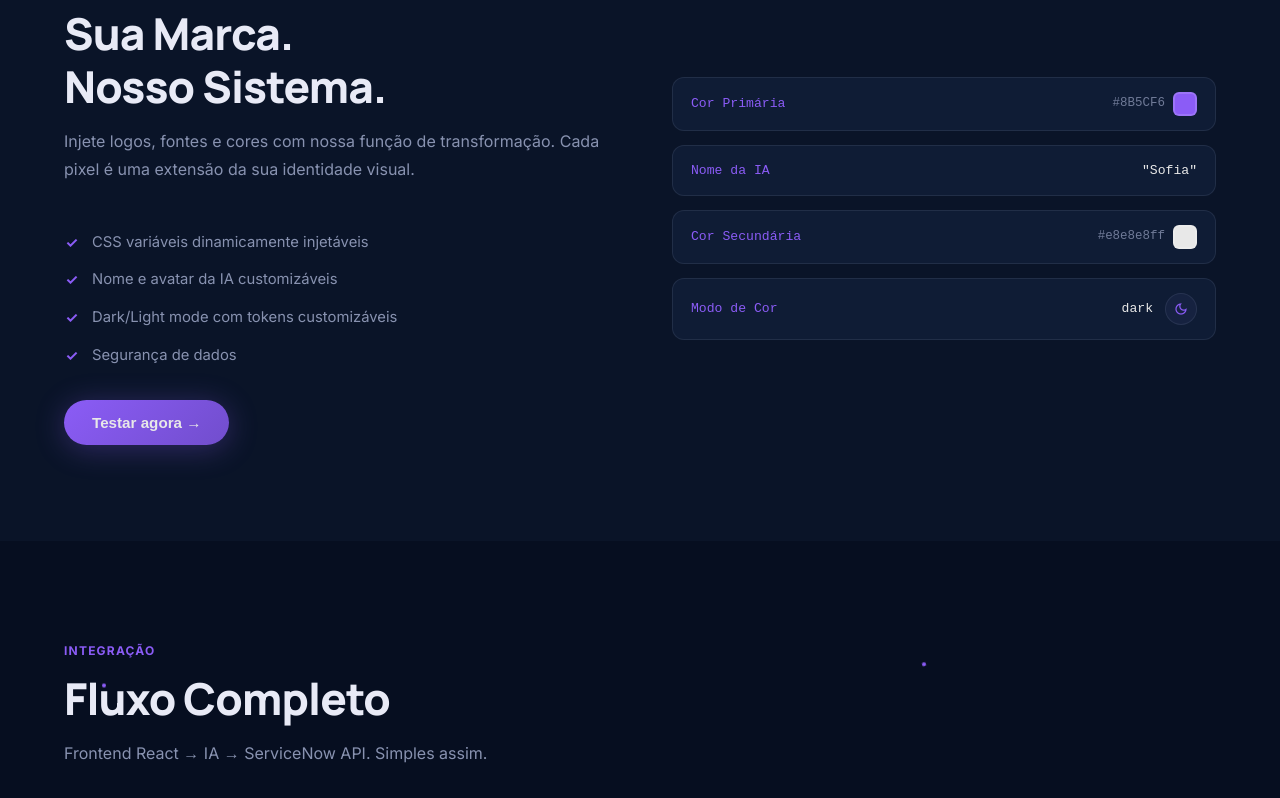
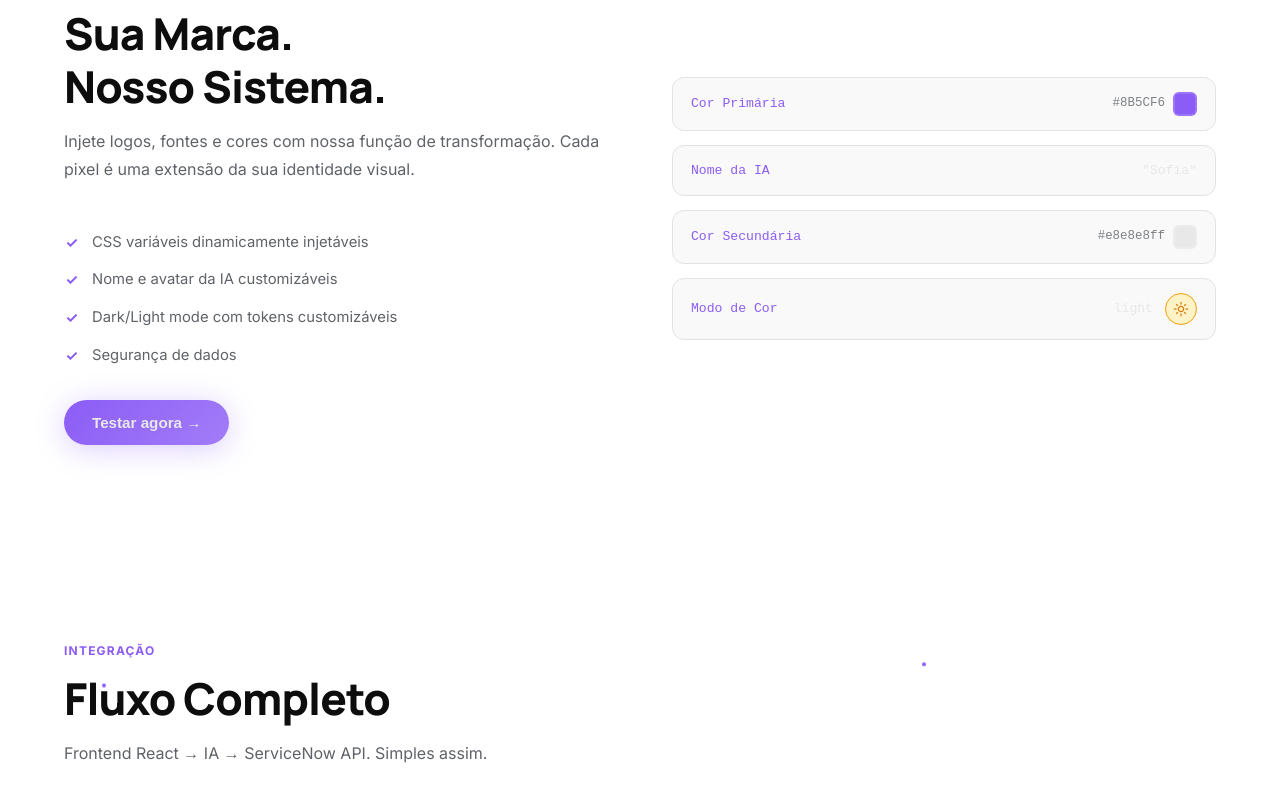
Before and after one commit to ThiagoVenturaV/serviceflow, a React (Vite) app: page / in a window 1280 px wide. Shown: the part 3268-4066 px from the top of the page. Built offline with nearby package versions, Linux system fonts and the light colour scheme.

Commit message:
style: reformula layout e cores do chat para padrao limpo ChatGPT/Gemini com suporte a modo claro/escuro nativo e persistência da marca

```diff
--- a/src/App.jsx
+++ b/src/App.jsx
@@ -21,6 +21,66 @@ export default function App() {
         setUser(JSON.parse(stored));
       }
     } catch { /* ignora */ }
+  }, []);
+
+  // Recupera e aplica configurações de tema/marca ao iniciar
+  useEffect(() => {
+    const root = document.documentElement;
+
+    const hexToRgb = (hex) => {
+      const h = hex.replace('#', '');
+      const r = parseInt(h.substring(0, 2), 16);
+      const g = parseInt(h.substring(2, 4), 16);
+      const b = parseInt(h.substring(4, 6), 16);
+      return `${r},${g},${b}`;
+    };
+
+    try {
+      const storedBrand = localStorage.getItem('sf_brand_config');
+      if (storedBrand) {
+        const brand = JSON.parse(storedBrand);
+        root.style.setProperty('--primary', brand.primary);
+        root.style.setProperty('--primary-dim', brand.primary + 'cc');
+        root.style.setProperty('--primary-rgb', hexToRgb(brand.primary));
+        root.style.setProperty('--tertiary', brand.secondary);
+        root.style.setProperty('--tertiary-rgb', hexToRgb(brand.secondary));
+
+        if (brand.colorMode === 'light') {
+          root.classList.add('light-theme');
+          root.classList.remove('dark-theme');
+        } else {
+          root.classList.add('dark-theme');
+          root.classList.remove('light-theme');
+        }
+        return;
+      }
+    } catch {}
+
+    // Fallback: usar preferência do dispositivo
+    const systemPrefersLight = window.matchMedia && window.matchMedia('(prefers-color-scheme: light)').matches;
+    if (systemPrefersLight) {
+      root.classList.add('light-theme');
+      root.classList.remove('dark-theme');
+    } else {
+      root.classList.add('dark-theme');
+      root.classList.remove('light-theme');
+    }
+
+    const mediaQuery = window.matchMedia('(prefers-color-scheme: light)');
+    const handleChange = (e) => {
+      const storedBrand = localStorage.getItem('sf_brand_config');
+      if (storedBrand) return; // Não sobrescreve se houver config salva
+      if (e.matches) {
+        root.classList.add('light-theme');
+        root.classList.remove('dark-theme');
+      } else {
+        root.classList.add('dark-theme');
+        root.classList.remove('light-theme');
+      }
+    };
+
+    mediaQuery.addEventListener('change', handleChange);
+    return () => mediaQuery.removeEventListener('change', handleChange);
   }, []);
 
   const navigateTo = (target) => {
--- a/src/index.css
+++ b/src/index.css
@@ -7,53 +7,6 @@
 
 /* ── Design Tokens ── */
 :root {
-  /* Colors. */
-  --background: #060e20;
-  --surface: #060e20;
-  --surface-bright: #1f2b49;
-  --surface-container: #0f1930;
-  --surface-container-high: #141f38;
-  --surface-container-highest: #192540;
-  --surface-container-low: #091328;
-  --surface-container-lowest: #000000;
-  --surface-dim: #060e20;
-  --surface-tint: #ba9eff;
-  --surface-variant: #192540;
-
-  --primary: #ba9eff;
-  --primary-container: #ae8dff;
-  --primary-dim: #8455ef;
-  --primary-fixed: #ae8dff;
-  --primary-fixed-dim: #a27cff;
-  --primary-rgb: 139, 92, 246;
-
-  --secondary: #c7c3fe;
-  --secondary-rgb: 199, 195, 254;
-  --secondary-container: #444173;
-  --secondary-dim: #b9b6ef;
-
-  --tertiary: #8ce7ff;
-  --tertiary-rgb: 140, 231, 255;
-  --tertiary-container: #53ddfc;
-  --tertiary-dim: #40ceed;
-
-  --on-background: #dee5ff;
-  --on-surface: #dee5ff;
-  --on-surface-variant: #a3aac4;
-  --on-primary: #39008c;
-  --on-primary-container: #2b006e;
-  --on-primary-fixed: #ffffff;
-  --on-secondary: #3f3c6e;
-  --on-secondary-container: #cfcbff;
-  --on-tertiary: #005464;
-  --on-tertiary-container: #004b58;
-
-  --outline: #6d758c;
-  --outline-variant: #40485d;
-
-  --error: #ff6e84;
-  --on-error: #490013;
-
   /* Typography */
   --font-headline: 'Manrope', sans-serif;
   --font-body: 'Inter', sans-serif;
@@ -78,9 +31,166 @@
   --radius-full: 9999px;
 
   /* Brand injection points (white-label) */
-  --brand-primary: #8b5cf6;
   --brand-radius: var(--radius-full);
   --ai-name: 'Sofia';
+
+  /* DEFAULT COLOR SCHEME: DARK (ChatGPT/Gemini Style) */
+  --background: #0d0d0d;
+  --surface: #0d0d0d;
+  --surface-bright: #1f1f1f;
+  --surface-container: #171717;
+  --surface-container-high: #212121;
+  --surface-container-highest: #2a2a2a;
+  --surface-container-low: #090909;
+  --surface-container-lowest: #000000;
+  --surface-dim: #0d0d0d;
+
+  --on-background: #ececec;
+  --on-surface: #ececec;
+  --on-surface-variant: #b4b4b4;
+  --outline: #5f6368;
+  --outline-variant: #2f2f2f;
+
+  --primary: #3b82f6;
+  --primary-dim: rgba(59, 130, 246, 0.8);
+  --primary-rgb: 59, 130, 246;
+
+  --secondary: #e5e7eb;
+  --secondary-rgb: 229, 231, 235;
+  --secondary-container: #374151;
+  --secondary-dim: #d1d5db;
+
+  --tertiary: #ececec;
+  --tertiary-rgb: 236, 236, 236;
+  --on-primary: #ffffff;
+
+  --error: #ff6e84;
+  --on-error: #490013;
+
+  --chat-user-bubble: #2f2f2f;
+  --chat-user-bubble-text: #ececec;
+  --chat-assistant-bubble: transparent;
+  --chat-assistant-bubble-text: #ececec;
+
+  --nav-bg: rgba(13, 13, 13, 0.85);
+}
+
+/* ── Light Mode System Preference Fallback ── */
+@media (prefers-color-scheme: light) {
+  :root {
+    --background: #ffffff;
+    --surface: #ffffff;
+    --surface-bright: #f9f9f9;
+    --surface-container: #f9f9f9;
+    --surface-container-high: #f0f0f0;
+    --surface-container-highest: #e3e3e3;
+    --surface-container-low: #ffffff;
+    --surface-container-lowest: #f9f9f9;
+    --surface-dim: #f9f9f9;
+
+    --on-background: #0d0d0d;
+    --on-surface: #0d0d0d;
+    --on-surface-variant: #5f6368;
+    --outline: #b4b4b4;
+    --outline-variant: #e3e3e3;
+
+    --primary: #1a73e8;
+    --primary-dim: rgba(26, 115, 232, 0.8);
+    --primary-rgb: 26, 115, 232;
+
+    --secondary: #374151;
+    --secondary-rgb: 55, 65, 81;
+    --secondary-container: #f3f4f6;
+    --secondary-dim: #4b5563;
+
+    --tertiary: #0d0d0d;
+    --tertiary-rgb: 13, 13, 13;
+    --on-primary: #ffffff;
+
+    --chat-user-bubble: #f4f4f4;
+    --chat-user-bubble-text: #0d0d0d;
+    --chat-assistant-bubble: transparent;
+    --chat-assistant-bubble-text: #0d0d0d;
+
+    --nav-bg: rgba(255, 255, 255, 0.85);
+  }
+}
+
+/* ── Explicit Class Overrides (from LandingPage configs / localStorage) ── */
+html.light-theme {
+  --background: #ffffff;
+  --surface: #ffffff;
+  --surface-bright: #f9f9f9;
+  --surface-container: #f9f9f9;
+  --surface-container-high: #f0f0f0;
+  --surface-container-highest: #e3e3e3;
+  --surface-container-low: #ffffff;
+  --surface-container-lowest: #f9f9f9;
+  --surface-dim: #f9f9f9;
+
+  --on-background: #0d0d0d;
+  --on-surface: #0d0d0d;
+  --on-surface-variant: #5f6368;
+  --outline: #b4b4b4;
+  --outline-variant: #e3e3e3;
+
+  --primary: #1a73e8;
+  --primary-dim: rgba(26, 115, 232, 0.8);
+  --primary-rgb: 26, 115, 232;
+
+  --secondary: #374151;
+  --secondary-rgb: 55, 65, 81;
+  --secondary-container: #f3f4f6;
+  --secondary-dim: #4b5563;
+
+  --tertiary: #0d0d0d;
+  --tertiary-rgb: 13, 13, 13;
+  --on-primary: #ffffff;
+
+  --chat-user-bubble: #f4f4f4;
+  --chat-user-bubble-text: #0d0d0d;
+  --chat-assistant-bubble: transparent;
+  --chat-assistant-bubble-text: #0d0d0d;
+
+  --nav-bg: rgba(255, 255, 255, 0.85);
+}
+
+html.dark-theme {
+  --background: #0d0d0d;
+  --surface: #0d0d0d;
+  --surface-bright: #1f1f1f;
+  --surface-container: #171717;
+  --surface-container-high: #212121;
+  --surface-container-highest: #2a2a2a;
+  --surface-container-low: #090909;
+  --surface-container-lowest: #000000;
+  --surface-dim: #0d0d0d;
+
+  --on-background: #ececec;
+  --on-surface: #ececec;
+  --on-surface-variant: #b4b4b4;
+  --outline: #5f6368;
+  --outline-variant: #2f2f2f;
+
+  --primary: #3b82f6;
+  --primary-dim: rgba(59, 130, 246, 0.8);
+  --primary-rgb: 59, 130, 246;
+
+  --secondary: #e5e7eb;
+  --secondary-rgb: 229, 231, 235;
+  --secondary-container: #374151;
+  --secondary-dim: #d1d5db;
+
+  --tertiary: #ececec;
+  --tertiary-rgb: 236, 236, 236;
+  --on-primary: #ffffff;
+
+  --chat-user-bubble: #2f2f2f;
+  --chat-user-bubble-text: #ececec;
+  --chat-assistant-bubble: transparent;
+  --chat-assistant-bubble-text: #ececec;
+
+  --nav-bg: rgba(13, 13, 13, 0.85);
 }
 
 /* ── Reset & Base ── */
--- a/src/pages/LandingPage.jsx
+++ b/src/pages/LandingPage.jsx
@@ -61,11 +61,20 @@ const faqs = [
 ];
 
 export default function LandingPage({ onStartChat, onNavigate }) {
-  const [brand, setBrand] = useState({
-    primary: '#8B5CF6',
-    secondary: '#e8e8e8ff',
-    aiName: 'Sofia',
-    colorMode: 'dark',
+  const [brand, setBrand] = useState(() => {
+    try {
+      const stored = localStorage.getItem('sf_brand_config');
+      if (stored) {
+        return JSON.parse(stored);
+      }
+    } catch {}
+    const systemPrefersLight = window.matchMedia && window.matchMedia('(prefers-color-scheme: light)').matches;
+    return {
+      primary: '#8B5CF6',
+      secondary: '#e8e8e8ff',
+      aiName: 'Sofia',
+      colorMode: systemPrefersLight ? 'light' : 'dark',
+    };
   });
 
   const [editingName, setEditingName] = useState(false);
@@ -74,8 +83,10 @@ export default function LandingPage({ onStartChat, onNavigate }) {
   const secondaryInputRef = useRef(null);
   const nameInputRef = useRef(null);
 
-  // ── Inject CSS variables on state change ──────────────────────────────────
+  // ── Inject CSS variables and toggle theme classes on state change ──────────────────────────────────
   useEffect(() => {
+    localStorage.setItem('sf_brand_config', JSON.stringify(brand));
+
     const root = document.documentElement;
 
     // Helper: hex → "r,g,b" string for rgba() usage
@@ -93,25 +104,13 @@ export default function LandingPage({ onStartChat, onNavigate }) {
     root.style.setProperty('--tertiary', brand.secondary);
     root.style.setProperty('--tertiary-rgb', hexToRgb(brand.secondary));
 
-    // Color mode: swap surface tokens
+    // Color mode: toggle class on html element
     if (brand.colorMode === 'light') {
-      root.style.setProperty('--nav-bg', 'rgba(255, 255, 255, 0.85)');
-      root.style.setProperty('--surface', '#f4f4f8');
-      root.style.setProperty('--surface-container-low', '#e8e8f0');
-      root.style.setProperty('--surface-container', '#dcdce8');
-      root.style.setProperty('--surface-container-high', '#d0d0e0');
-      root.style.setProperty('--on-surface', '#0d0d1a');
-      root.style.setProperty('--on-surface-variant', '#44445a');
-      root.style.setProperty('--outline-variant', '#c0c0d0');
+      root.classList.add('light-theme');
+      root.classList.remove('dark-theme');
     } else {
-      root.style.setProperty('--nav-bg', 'rgba(6, 14, 32, 0.85)');
-      root.style.setProperty('--surface', '#060e20');
-      root.style.setProperty('--surface-container-low', '#0a1428');
-      root.style.setProperty('--surface-container', '#0f1c35');
-      root.style.setProperty('--surface-container-high', '#162240');
-      root.style.setProperty('--on-surface', '#e8eaf6');
-      root.style.setProperty('--on-surface-variant', '#8892b0');
-      root.style.setProperty('--outline-variant', 'rgba(136,146,176,0.15)');
+      root.classList.add('dark-theme');
+      root.classList.remove('light-theme');
     }
   }, [brand]);
 
--- a/src/pages/LoginPage.css
+++ b/src/pages/LoginPage.css
@@ -79,7 +79,7 @@
   box-shadow:
     0 0 0 1px rgba(255,255,255,0.04) inset,
     0 32px 80px rgba(0,0,0,0.5),
-    0 0 60px rgba(139,92,246,0.08);
+    0 0 60px rgba(var(--primary-rgb), 0.08);
   animation: login-card-in 0.5s cubic-bezier(0.34, 1.56, 0.64, 1) both;
 }
 
@@ -178,7 +178,7 @@
 
 .login-input:focus {
   border-color: var(--primary);
-  box-shadow: 0 0 0 3px rgba(139, 92, 246, 0.15);
+  box-shadow: 0 0 0 3px rgba(var(--primary-rgb), 0.15);
 }
 
 .login-input--error {
@@ -213,12 +213,12 @@
   font-weight: 700;
   cursor: pointer;
   transition: all 0.2s;
-  box-shadow: 0 4px 20px rgba(139, 92, 246, 0.3);
+  box-shadow: 0 4px 20px rgba(var(--primary-rgb), 0.3);
 }
 
 .login-btn-primary:hover:not(:disabled) {
   transform: translateY(-1px);
-  box-shadow: 0 8px 30px rgba(139, 92, 246, 0.45);
+  box-shadow: 0 8px 30px rgba(var(--primary-rgb), 0.45);
 }
 
 .login-btn-primary:disabled {
```
Also changed, not shown: src/pages/ChatPage.css (+18 -21 lines), src/pages/MyCasesPage.css (+7 -7 lines).
